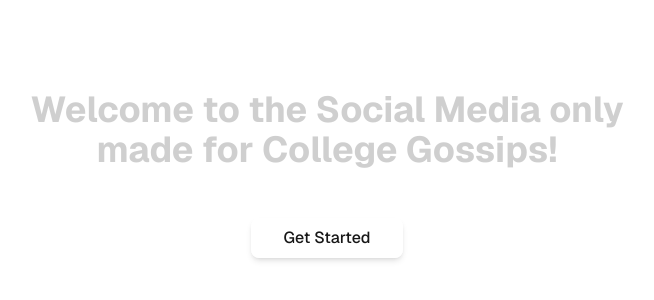
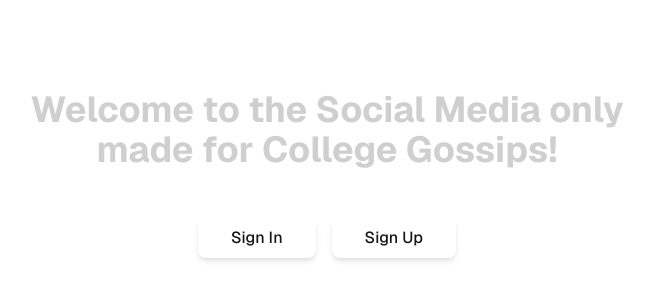
Before and after one commit to ShubhSam7/cipher, a Next.js app: page / in a window 1280 px wide. Shown: the part 226-526 px from the top of the page, without its empty margins (313-967 px from the left). Built offline with nearby package versions, Linux system fonts and the light colour scheme.

Commit message:
Changed the landing page

```diff
--- a/app/page.tsx
+++ b/app/page.tsx
@@ -2,6 +2,7 @@
 
 import { Button } from "@/components/ui/Button";
 import ShinyText from "@/components/ShinyText";
+import LightRays from "@/components/LightRays";
 import { useRouter } from "next/navigation";
 
 export default function Home() {
@@ -11,8 +12,41 @@ export default function Home() {
     router.push("/feed");
   };
 
+  const handleSignIn = () => {
+    router.push("/signin");
+  };
+
+  const handleSignUp = () => {
+    router.push("/signup");
+  };
+
   return (
-    <div className="font-sans grid grid-rows-[20px_1fr_20px] items-center justify-items-center min-h-screen p-8 pb-20 gap-16 sm:p-20">
+    <div className="font-sans relative min-h-screen">
+      <div
+        style={{
+          width: "100%",
+          height: "100vh",
+          position: "absolute",
+          top: 0,
+          left: 0,
+          zIndex: 0,
+        }}
+      >
+        <LightRays
+          raysOrigin="top-center"
+          raysColor="#00ffff"
+          raysSpeed={1.5}
+          lightSpread={0.8}
+          rayLength={1.2}
+          followMouse={true}
+          mouseInfluence={0.1}
+          noiseAmount={0.1}
+          distortion={0.05}
+          className="custom-rays"
+        />
+      </div>
+
+      <div className="relative z-10 grid grid-rows-[20px_1fr_20px] items-center justify-items-center min-h-screen p-8 pb-20 gap-16 sm:p-20">
         <div />
         <main className="flex flex-col items-center gap-8">
           <ShinyText
@@ -20,14 +54,23 @@ export default function Home() {
             speed={3}
             className="text-3xl sm:text-4xl font-bold text-center max-w-2xl"
           />
+          <div className="flex gap-4 mt-4">
             <Button
-          onClick={handleGetStarted}
-          className="mt-4 px-8 py-3 text-base rounded-lg shadow-md border border-white hover:bg-amber-200 transition-colors hover:text-blue-600"
+              onClick={handleSignIn}
+              className="px-8 py-3 text-base rounded-lg shadow-md border border-white hover:bg-cyan-100 transition-colors hover:text-cyan-800"
             >
-          Get Started
+              Sign In
             </Button>
+            <Button
+              onClick={handleSignUp}
+              className="px-8 py-3 text-base rounded-lg shadow-md border border-white hover:bg-cyan-100 transition-colors hover:text-cyan-800"
+            >
+              Sign Up
+            </Button>
+          </div>
         </main>
         <div />
       </div>
+    </div>
   );
 }
```
Lines whose indentation alone changed are shown as unchanged.
